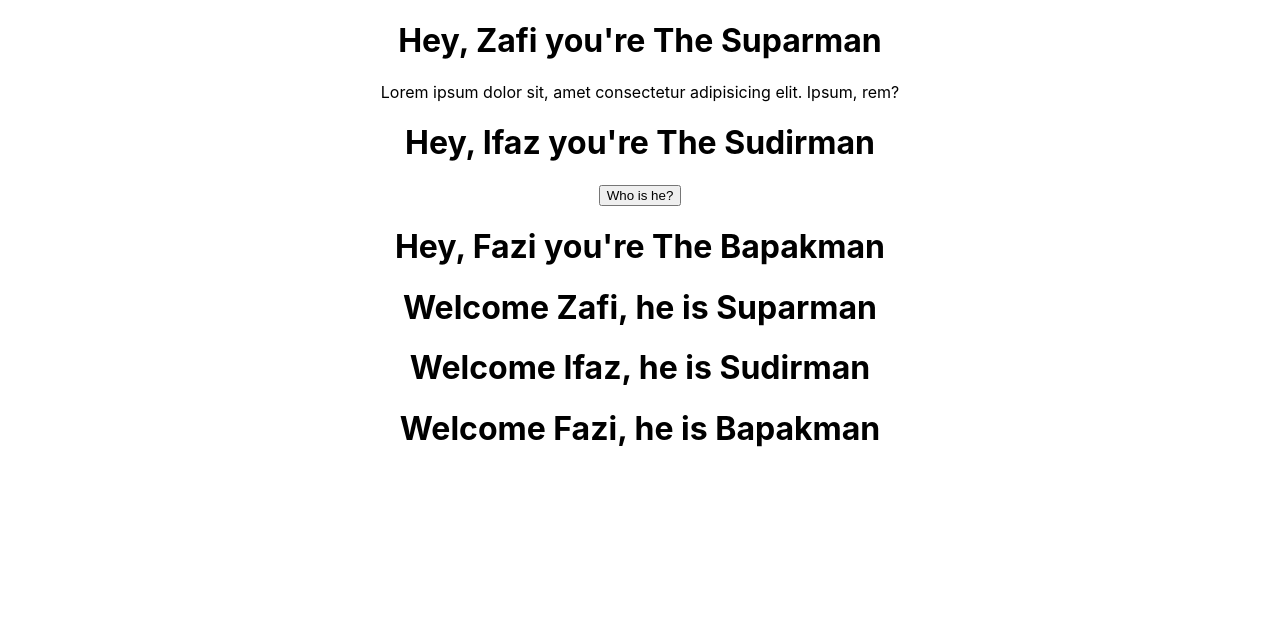
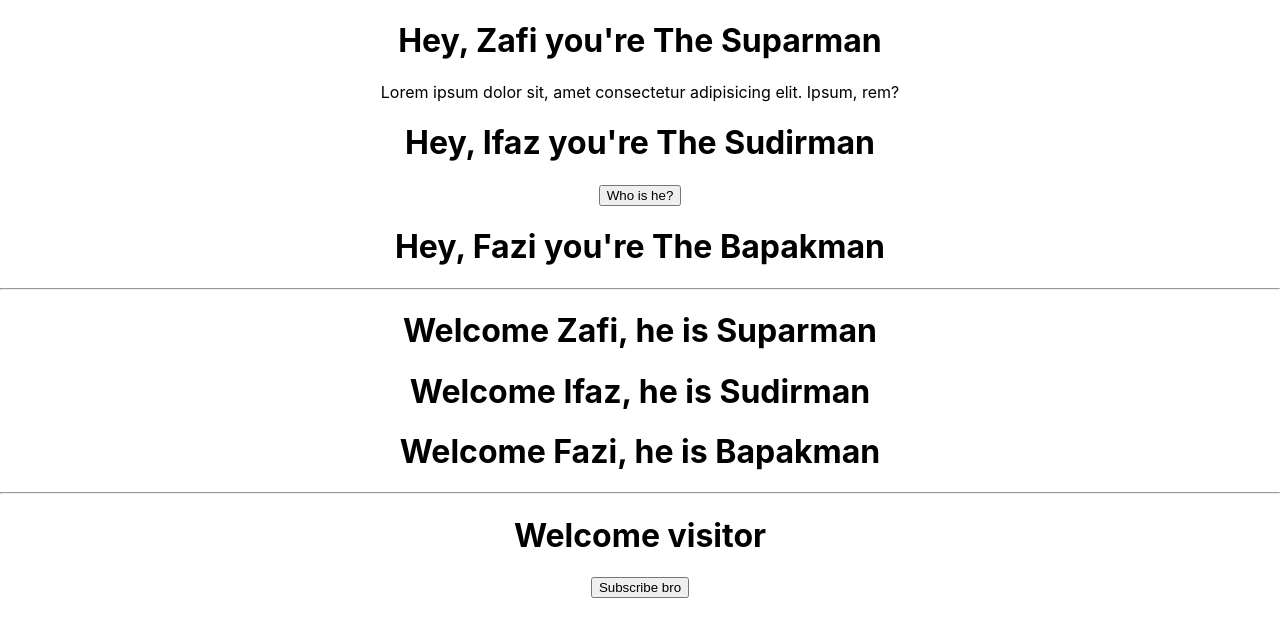
Before and after one commit to zafiramdhani/try-reactjs, a React (Create React App) app: page / in a window 1280 px wide. Shown: the top 636 px of the page. Built offline with nearby package versions, Linux system fonts and the light colour scheme.

Commit message:
Add state

```diff
--- a/src/App.js
+++ b/src/App.js
@@ -1,5 +1,6 @@
 import './App.css';
 import Greet from './components/Greet';
+import Message from './components/Message';
 import Welcome from './components/Welcome';
 
 function App() {
@@ -12,10 +13,12 @@
         <button>Who is he?</button>
       </Greet>
       <Greet name="Fazi" heroName="Bapakman" />
-
+      <hr />
       <Welcome name="Zafi" heroName="Suparman" />
       <Welcome name="Ifaz" heroName="Sudirman" />
       <Welcome name="Fazi" heroName="Bapakman" />
+      <hr />
+      <Message />
     </div>
   );
 }
--- /dev/null
+++ b/src/components/Message.js
@@ -0,0 +1,27 @@
+import { Component } from "react";
+
+class Message extends Component {
+  constructor() {
+    super();  //because we extend component class
+    this.state = {
+      message: "Welcome visitor"
+    }
+  }
+
+  changeMessage() {
+    this.setState({
+      message: "Thank you for subscribing!!"
+    })
+  }
+
+  render() {
+    return (
+      <div>
+        <h1>{this.state.message}</h1>
+        <button onClick={() => this.changeMessage()}>Subscribe bro</button>
+      </div>
+    )
+  }
+}
+
+export default Message;
```
